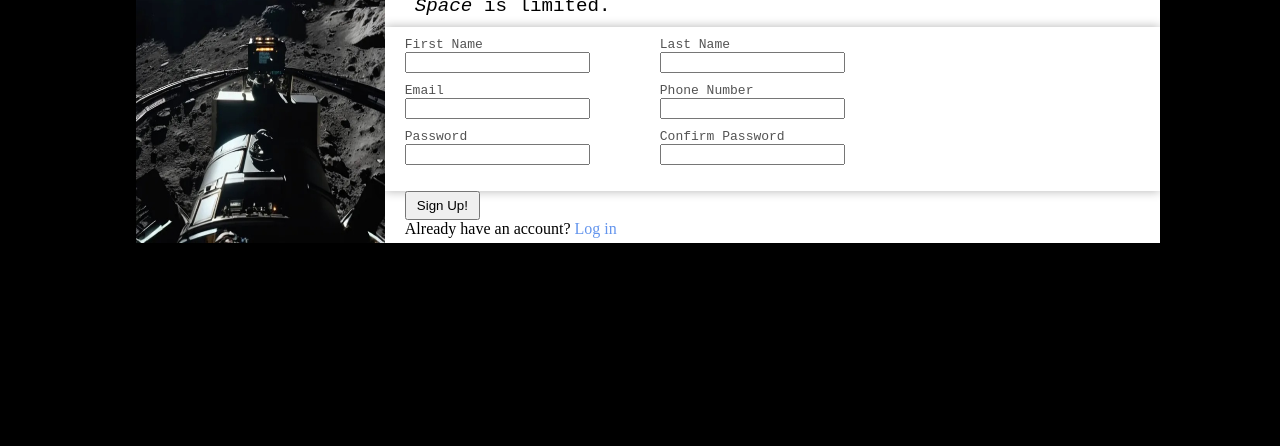
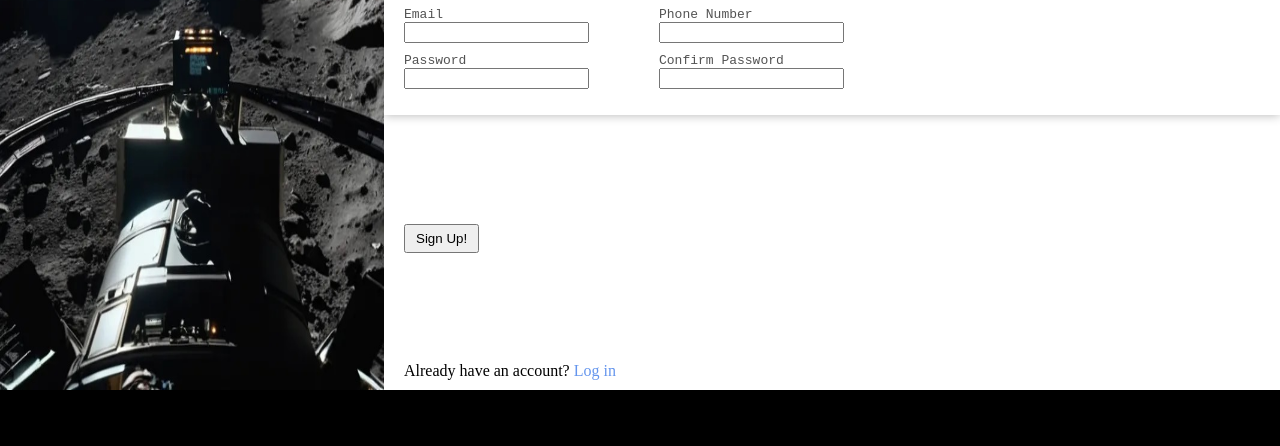
Before and after one commit to Xenostar1337/signup, a plain HTML site: page index.html in a window 1280 px wide. Shown: the part 370-816 px from the top of the page. Drawn offline with Linux system fonts and the light colour scheme.

Commit message:
attempt to fix formatting

```diff
--- a/style.css
+++ b/style.css
@@ -1,4 +1,5 @@
 body {
+    margin: 0;
     width: 100vw;
     height: 100vh;
     display: flex;
@@ -18,8 +19,8 @@ a {
 }
 
 .card {
-    height: calc(0.4 * 80vw);
-    width: 80vw;
+    width: 100vw;
+    height: 56.25vw;
     background-color: white;
     display: flex;
     justify-content: center;
@@ -32,20 +33,25 @@ a {
     font-size: larger;
     margin: 20px;
     margin-bottom: 0px;
-    }
+}
+
 p {
     margin: 10px;
     margin-bottom: 0px;
 }
 
 .photoarea {
-    width: 120%;
+    height: 100%;
+    width: 30%;
+    padding-top: -10%;
     background: url('spaceexplore.jpg');
-    background-size: cover;
     background-size: 100% 100%;
+
+
 }
 
 .infoarea {
+    flex: 1;
     display: flex;
     flex-direction: column;
     justify-content: space-between;
@@ -90,6 +96,7 @@ label:hover {
 }
 
 .logoarea {
+    width: 100%;
     display: flex;
     justify-content: center;
     margin-top: 30%;
```
